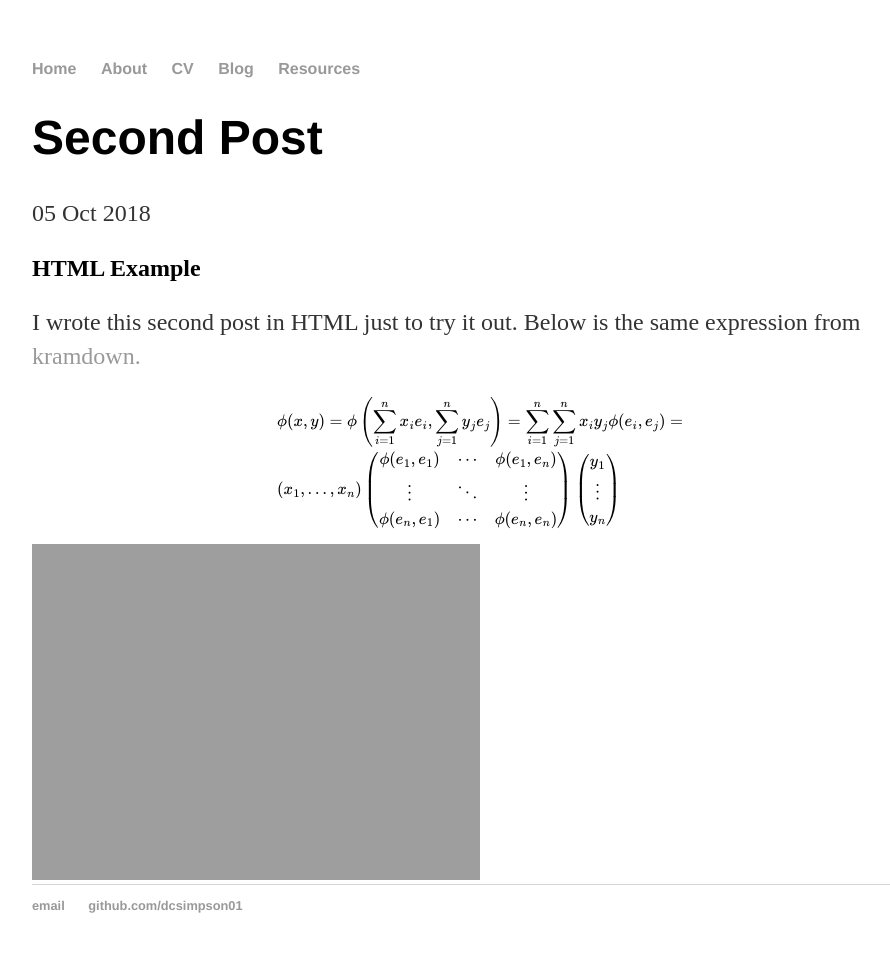
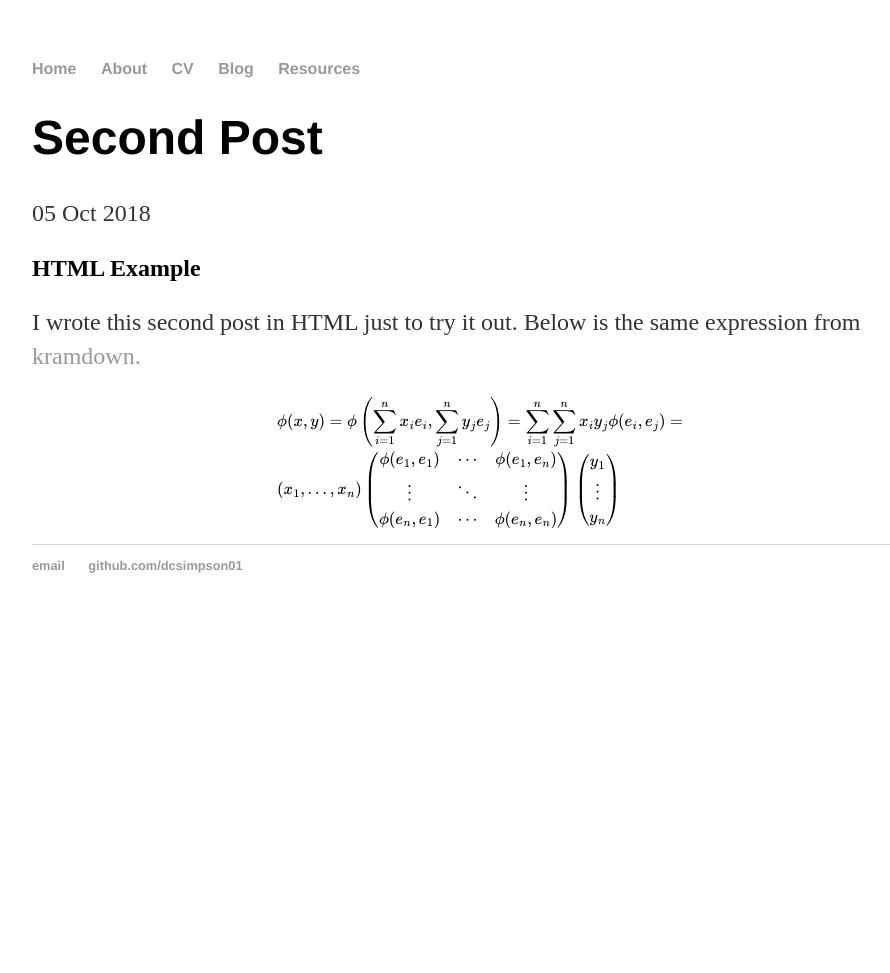
Before and after one commit to dcsimpson01/dcsimpson01.github.io, a Jekyll site: the page built from _posts/2018-10-05-second-post.html, in a window 1280 px wide. Shown: the whole page, without its empty margins (160-1050 px from the left). Built offline with Jekyll 4.4.1, drawn with Linux system fonts in a browser that asks for light colours; formulas are drawn with MathJax 3; after the commit the page ends 900 px from its top, so only the background shows below that.

Commit message:
Update 2018-10-05-second-post.html

```diff
--- a/_posts/2018-10-05-second-post.html
+++ b/_posts/2018-10-05-second-post.html
@@ -25,6 +25,4 @@ $$
 \end{align*}
 $$
 
-	<img src="https://dcsimpson01.github.io/docs/David_Bike.jpg" alt="David with Bike", width="50%" height="50%"/>
-
 </div><!-- /.blurb -->
```
